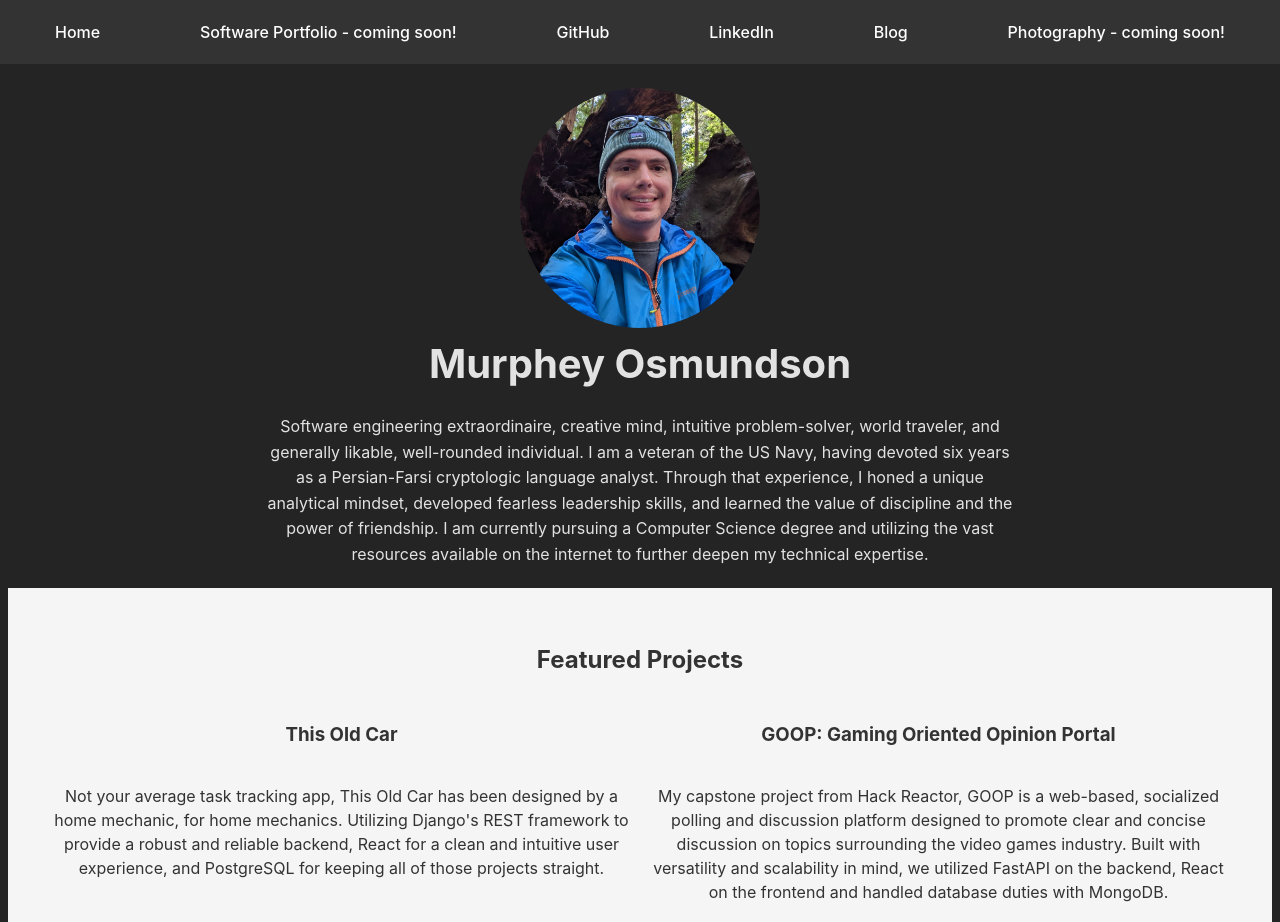
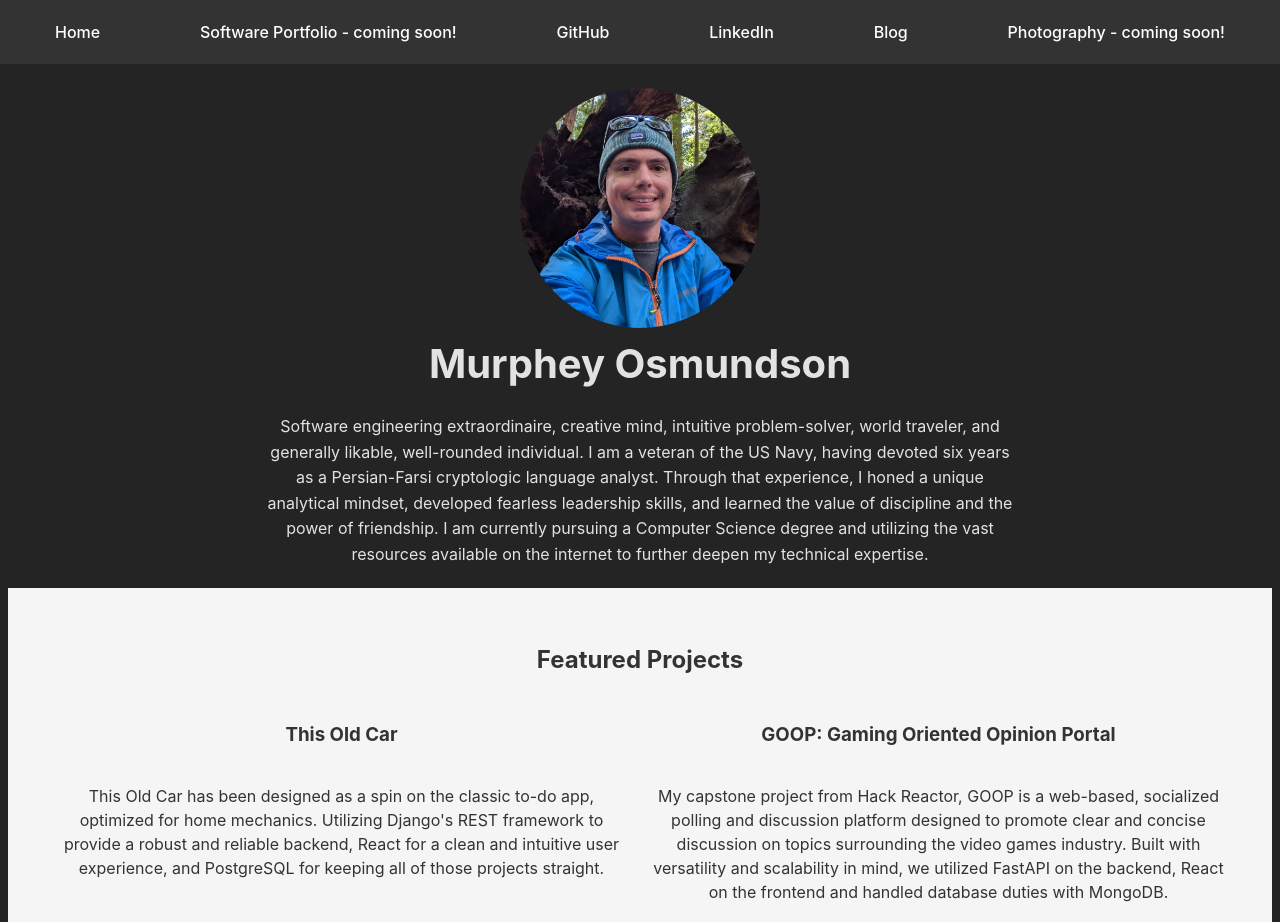
Before and after one commit to Hachibroku/portfolio, a React (Vite) app in the folder frontend/: page / in a window 1280 px wide. Shown: the top 922 px of the page. Built offline with nearby package versions, Linux system fonts and the light colour scheme.

Commit message:
Description update.

```diff
--- a/frontend/src/Portfolio.jsx
+++ b/frontend/src/Portfolio.jsx
@@ -20,7 +20,7 @@ Software engineering extraordinaire, creative mind, intuitive problem-solver, wo
 
           <div className="project">
             <h3>This Old Car</h3>
-            <p>Not your average task tracking app, This Old Car has been designed by a home mechanic, for home mechanics.
+            <p>This Old Car has been designed as a spin on the classic to-do app, optimized for home mechanics.
               Utilizing Django's REST framework to provide a robust and reliable backend, React for a clean and intuitive
               user experience, and PostgreSQL for keeping all of those projects straight.</p>
             <img src="thisoldcarhome.png" alt="Project 1 screenshot" />
```
